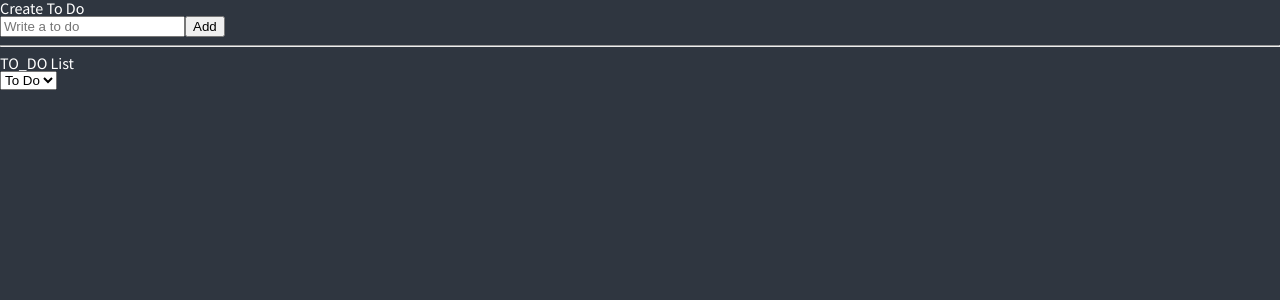
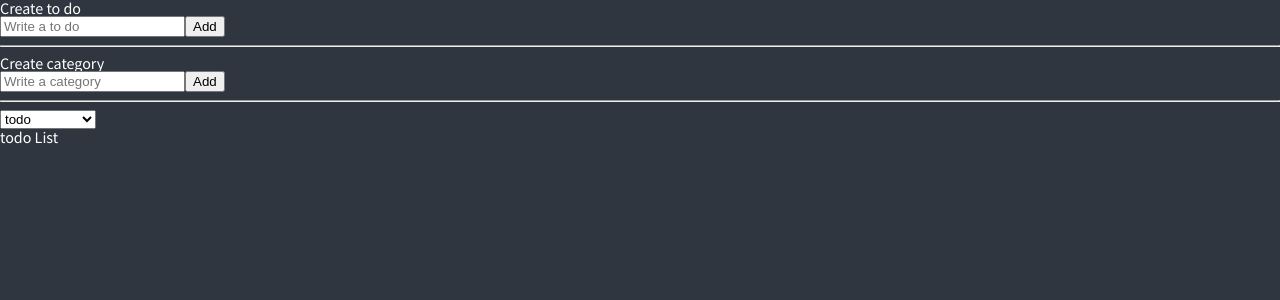
Before and after one commit to wlwl0219/react-masterclass, a React (Create React App) app: page / in a window 1280 px wide. Shown: the top 300 px of the page. Built offline with nearby package versions, Linux system fonts and the light colour scheme.

Commit message:
category create

```diff
--- a/src/atoms.ts
+++ b/src/atoms.ts
@@ -1,14 +1,28 @@
 import { atom, selector } from "recoil";
+
+export interface ICategory {
+  id: number;
+  text: string;
+}
 
 export interface IToDo {
   text: string;
   id: number;
-  category: "TO_DO" | "DOING" | "DONE";
+  category: ICategory;
 }
 
-export const categoryState = atom({
+export const selectedCategoryState = atom<ICategory>({
+  key: "SelectedCategory",
+  default: { id: 1, text: "todo" },
+});
+
+export const categoryState = atom<ICategory[]>({
   key: "category",
-  default: "TO_DO",
+  default: [
+    { id: 1, text: "todo" },
+    { id: 2, text: "done" },
+    { id: 3, text: "doing" },
+  ],
 });
 
 export const toDoState = atom<IToDo[]>({
@@ -20,7 +34,7 @@ export const toDoSelector = selector({
   key: "toDoSelector",
   get: ({ get }) => {
     const toDos = get(toDoState);
-    const category = get(categoryState);
-    return toDos.filter((toDo) => toDo.category === category);
+    const category = get(selectedCategoryState);
+    return toDos.filter((toDo) => toDo.category.id === category.id);
   },
 });
--- /dev/null
+++ b/src/components/CreateCategory.tsx
@@ -0,0 +1,31 @@
+import { useForm } from "react-hook-form";
+import { useSetRecoilState } from "recoil";
+import { categoryState } from "../atoms";
+
+interface IForm {
+  category: string;
+}
+
+function CreateCategory() {
+  const setCategory = useSetRecoilState(categoryState);
+  const { register, handleSubmit, setValue } = useForm<IForm>();
+
+  const handleValid = ({ category }: IForm) => {
+    setCategory((pre) => [{ text: category, id: Date.now() }, ...pre]);
+    setValue("category", "");
+  };
+
+  return (
+    <form onSubmit={handleSubmit(handleValid)}>
+      <input
+        {...register("category", {
+          required: "Please write a category",
+        })}
+        placeholder="Write a category"
+      />
+      <button>Add</button>
+    </form>
+  );
+}
+
+export default CreateCategory;
--- a/src/components/CreateToDo.tsx
+++ b/src/components/CreateToDo.tsx
@@ -1,6 +1,6 @@
 import { useForm } from "react-hook-form";
-import { useSetRecoilState } from "recoil";
-import { toDoState } from "../atoms";
+import { useSetRecoilState, useRecoilValue } from "recoil";
+import { toDoState, selectedCategoryState } from "../atoms";
 
 interface IForm {
   toDo: string;
@@ -8,14 +8,17 @@ interface IForm {
 
 function CreateToDo() {
   const setToDos = useSetRecoilState(toDoState);
+  const category = useRecoilValue(selectedCategoryState);
   const { register, handleSubmit, setValue } = useForm<IForm>();
+
   const handleValid = ({ toDo }: IForm) => {
     setToDos((oldToDos) => [
-      { text: toDo, id: Date.now(), category: "TO_DO" },
+      { text: toDo, id: Date.now(), category },
       ...oldToDos,
     ]);
     setValue("toDo", "");
   };
+
   return (
     <form onSubmit={handleSubmit(handleValid)}>
       <input
--- a/src/components/ToDo.tsx
+++ b/src/components/ToDo.tsx
@@ -1,18 +1,29 @@
 import React from "react";
-import { useSetRecoilState } from "recoil";
-import { IToDo, toDoState } from "../atoms";
+import { useSetRecoilState, useRecoilValue } from "recoil";
+import { IToDo, toDoState, categoryState } from "../atoms";
 
 function ToDo({ text, category, id }: IToDo) {
   const setToDos = useSetRecoilState(toDoState);
+  const categoryList = useRecoilValue(categoryState);
 
   const onClick = (event: React.MouseEvent<HTMLButtonElement>) => {
     const {
       currentTarget: { name },
     } = event;
 
+    const moveCategory = categoryList.filter((c) => c.id === Number(name));
+
     setToDos((prevToDos) => {
       return prevToDos.map((todo) =>
-        todo.id === id ? { ...todo, category: name as any } : todo
+        todo.id === id
+          ? {
+              ...todo,
+              category: {
+                id: Number(name),
+                text: moveCategory[0].text,
+              },
+            }
+          : todo
       );
     });
   };
@@ -20,20 +31,13 @@ function ToDo({ text, category, id }: IToDo) {
   return (
     <li>
       <span>{text}</span>
-      {category !== "DOING" && (
-        <button name="DOING" onClick={onClick}>
-          Doing
-        </button>
-      )}
-      {category !== "TO_DO" && (
-        <button name="TO_DO" onClick={onClick}>
-          To Do
-        </button>
-      )}
-      {category !== "DONE" && (
-        <button name="DONE" onClick={onClick}>
-          Done
-        </button>
+      {categoryList?.map(
+        (c) =>
+          c.id !== category.id && (
+            <button name={c.id + ""} onClick={onClick}>
+              {c.text}
+            </button>
+          )
       )}
     </li>
   );
--- a/src/components/ToDoList.tsx
+++ b/src/components/ToDoList.tsx
@@ -1,27 +1,42 @@
 import React from "react";
 import { useRecoilState, useRecoilValue } from "recoil";
-import { categoryState, toDoSelector } from "../atoms";
+import { categoryState, toDoSelector, selectedCategoryState } from "../atoms";
+import CreateCategory from "./CreateCategory";
 import CreateToDo from "./CreateToDo";
 import ToDo from "./ToDo";
 
 function ToDoList() {
   const toDos = useRecoilValue(toDoSelector);
-  const [category, setCategory] = useRecoilState(categoryState);
+  const category = useRecoilValue(categoryState);
+  const [selectedCategory, setSelectedCategory] = useRecoilState(
+    selectedCategoryState
+  );
+
   const onInput = (event: React.FormEvent<HTMLSelectElement>) => {
-    setCategory(event.currentTarget.value);
+    const selectedCategory = category.filter(
+      (c) => c.id === Number(event.currentTarget.value)
+    );
+    setSelectedCategory({
+      id: Number(event.currentTarget.value),
+      text: selectedCategory[0].text,
+    });
   };
 
   return (
     <div>
-      <h1>Create To Do</h1>
+      <h1>Create to do</h1>
       <CreateToDo />
       <hr />
-      <h1>{category} List</h1>
-      <select value={category} onInput={onInput}>
-        <option value="TO_DO">To Do</option>
-        <option value="DOING">Doing</option>
-        <option value="DONE">Done</option>
+      <h1>Create category</h1>
+      <CreateCategory />
+      <hr />
+      <select value={selectedCategory.id} onInput={onInput}>
+        <option value="">카테고리선택</option>
+        {category?.map((category) => (
+          <option value={category.id}>{category.text}</option>
+        ))}
       </select>
+      <h1>{selectedCategory.text} List</h1>
       {toDos?.map((toDo) => (
         <ToDo key={toDo.id} {...toDo} />
       ))}
```
Also changed, not shown: tsconfig.json (+2 -8 lines).
